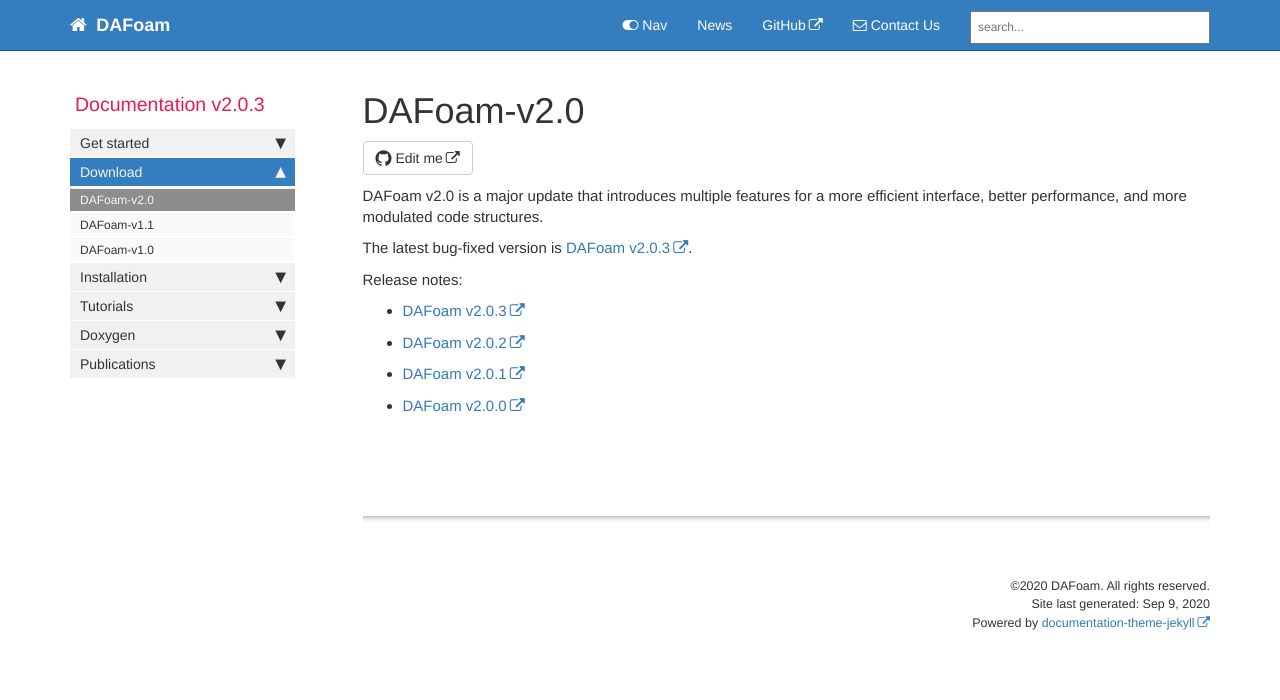
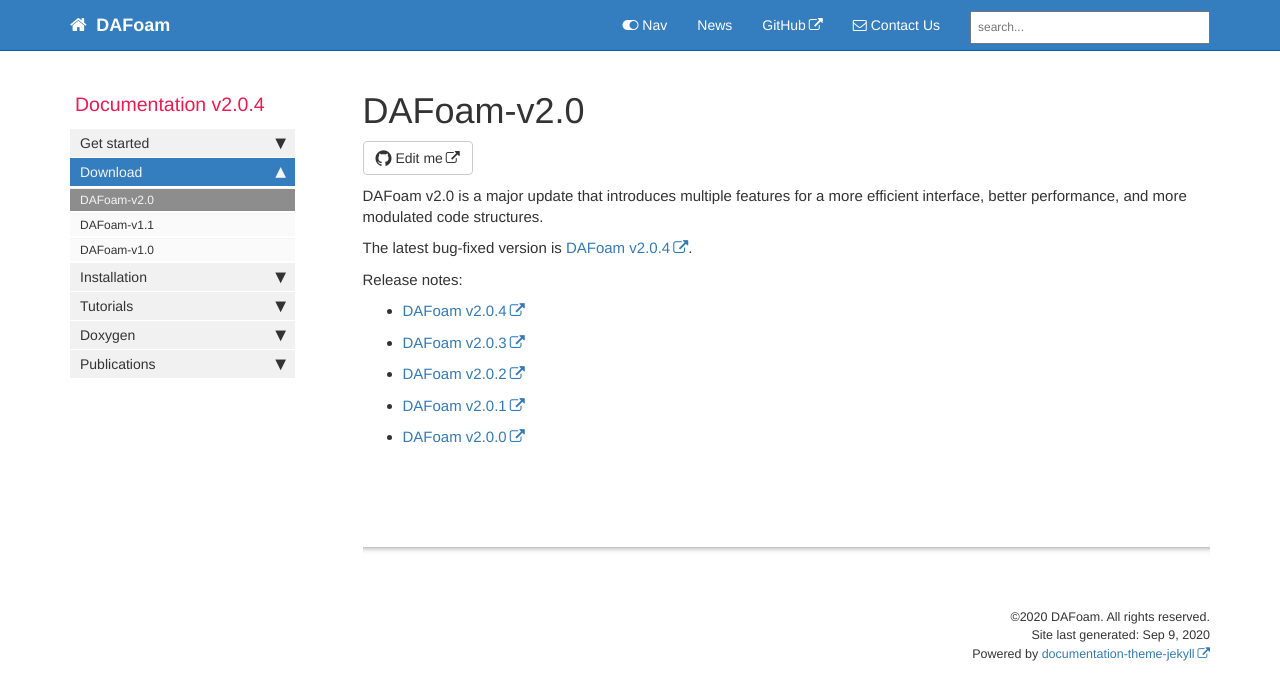
Before and after one commit to DAFoam/DAFoam.github.io, a Jekyll site: the page built from pages/mydoc/mydoc_download_v2.0.md, in a window 1280 px wide. Shown: the top 700 px of the page. Built offline with Jekyll 4.4.1, drawn with Linux system fonts in a browser that asks for light colours; comment, search, counter and statistics services are not loaded.

Commit message:
content update

```diff
--- a/_config.yml
+++ b/_config.yml
@@ -12,7 +12,7 @@ site_title: DAFoam
 company_name: DAFoam
 # this appears in the footer
 
-latest_version: v2.0.3
+latest_version: v2.0.4
 # define the latest version of DAFoam
 
 github_editme_path: DAFoam/DAFoam.github.io/blob/master/
--- a/_data/sidebars/mydoc_sidebar.yml
+++ b/_data/sidebars/mydoc_sidebar.yml
@@ -2,7 +2,7 @@
 
 entries:
 - title: sidebar
-  product: Documentation v2.0.3
+  product: Documentation v2.0.4
   version:
   folders:
 
--- a/pages/mydoc/mydoc_download_v2.0.md
+++ b/pages/mydoc/mydoc_download_v2.0.md
@@ -13,6 +13,8 @@ The latest bug-fixed version is [DAFoam {{ site.latest_version }}](https://githu
 
 Release notes:
 
+- [DAFoam v2.0.4](https://github.com/mdolab/dafoam/releases/tag/v2.0.4)
+
 - [DAFoam v2.0.3](https://github.com/mdolab/dafoam/releases/tag/v2.0.3)
 
 - [DAFoam v2.0.2](https://github.com/mdolab/dafoam/releases/tag/v2.0.2)
```
